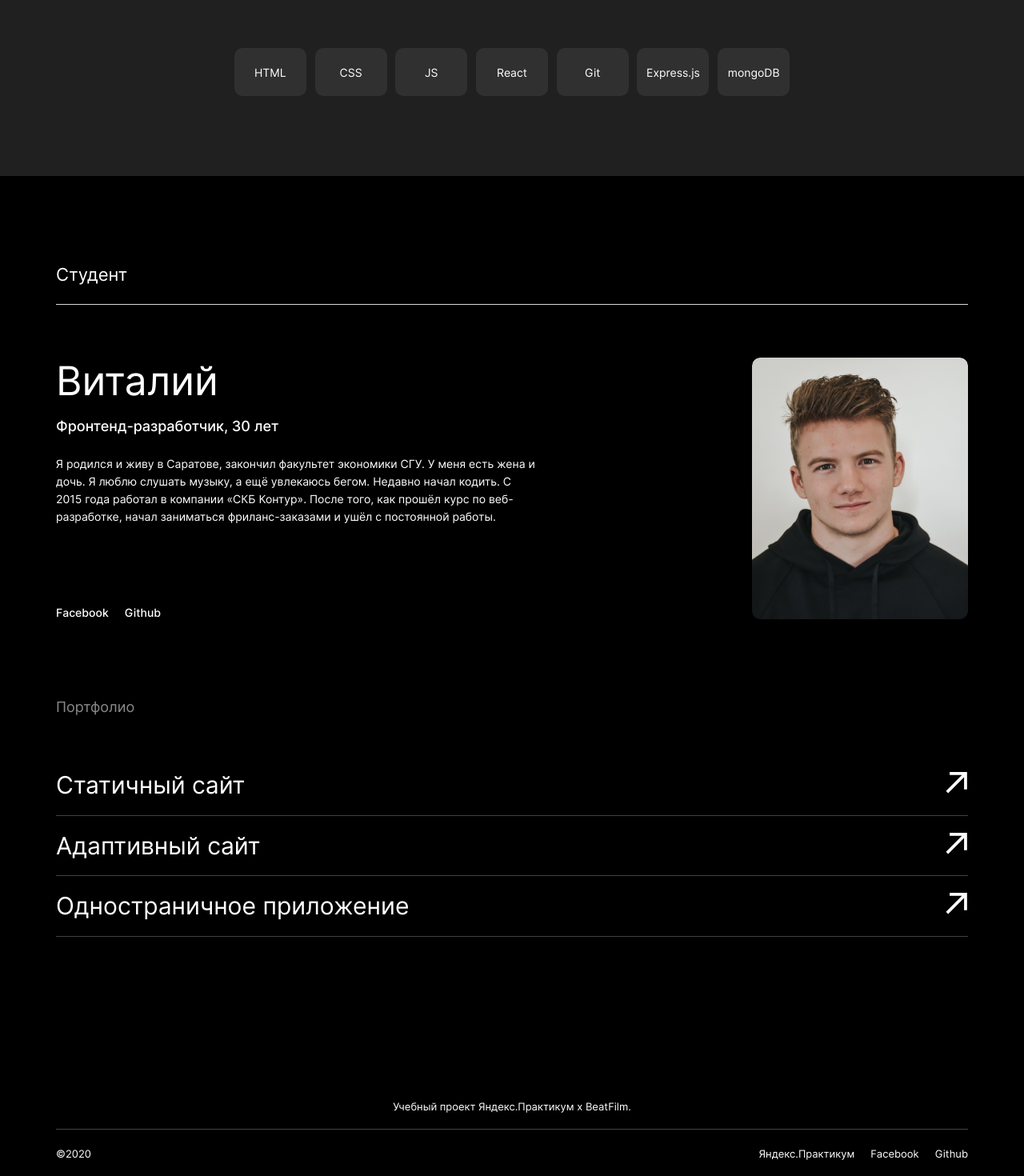
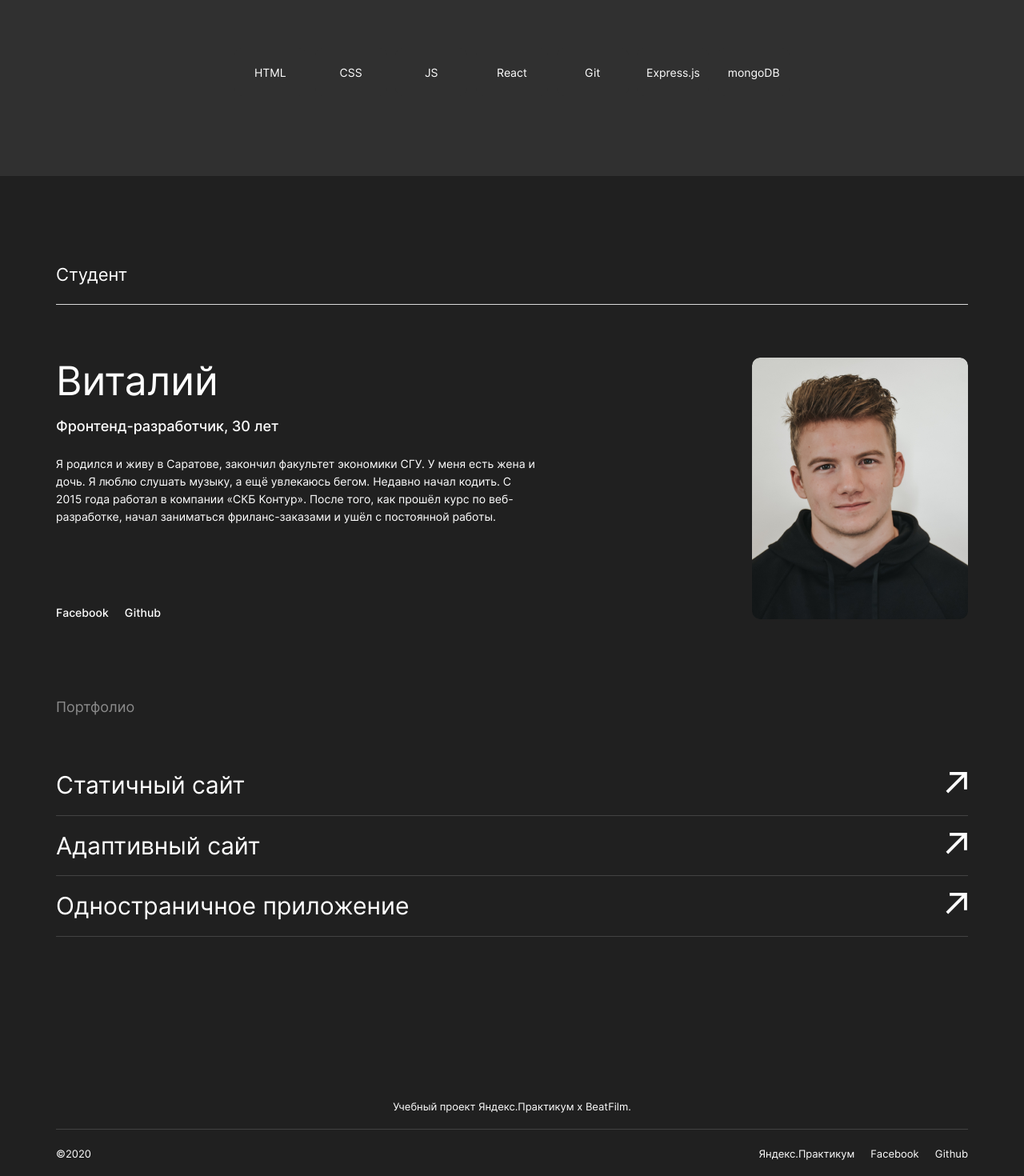
Before and after one commit to romanlesnoy/movies-explorer-frontend, a React (Create React App) app: page / in a window 1280 px wide. Shown: the part 1763-3233 px from the top of the page at 80% size. Built offline with nearby package versions, Linux system fonts and the light colour scheme.

Commit message:
Fix background-color sections

```diff
--- a/src/components/AboutMe/AboutMe.css
+++ b/src/components/AboutMe/AboutMe.css
@@ -6,7 +6,7 @@
     flex-direction: column;
     justify-content: space-between;
 
-    background-color: #000;
+    background-color: #202020;
 }
 
 .about-me__heading {
--- a/src/components/Footer/Footer.css
+++ b/src/components/Footer/Footer.css
@@ -7,7 +7,7 @@
     justify-content: space-between;
     align-items: center;
 
-    background-color: #000;
+    background-color: #202020;
 }
 
 .footer__title {
--- a/src/components/Portfolio/Portfolio.css
+++ b/src/components/Portfolio/Portfolio.css
@@ -6,7 +6,7 @@
     flex-direction: column;
     justify-content: space-between;
 
-    background-color: #000;
+    background-color: #202020;
 }
 
 .portfolio__heading {
@@ -61,7 +61,7 @@
     border: none;
     border-bottom: 1px solid #424242;
 
-    background-color: #000;
+    background-color: #202020;
     color: #FFF;
 
     cursor: pointer;
--- a/src/components/SearchForm/SearchForm.css
+++ b/src/components/SearchForm/SearchForm.css
@@ -7,7 +7,7 @@
     justify-content: space-between;
     gap: 40px;
 
-    border-bottom: 1px solid rgba(170,170,170,0.2);
+    /* border-bottom: 1px solid rgba(170,170,170,0.2); */
 }
 
 .search__form {
--- a/src/components/Techs/Techs.css
+++ b/src/components/Techs/Techs.css
@@ -5,6 +5,8 @@
     display: flex;
     flex-direction: column;
     justify-content: space-between;
+
+    background-color: #303030;
 }
 
 .techs__heading {
```
